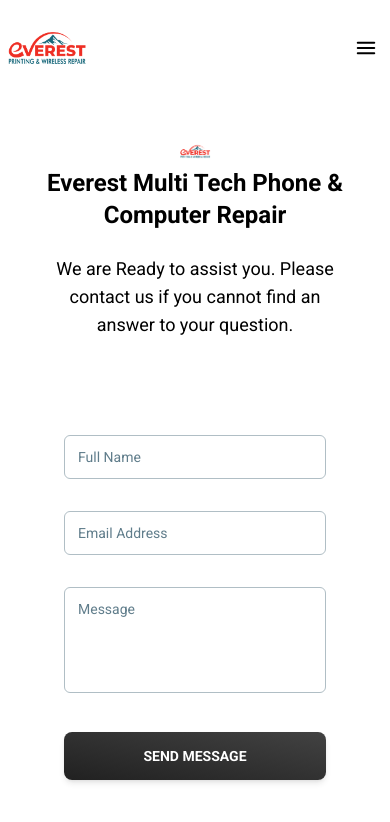
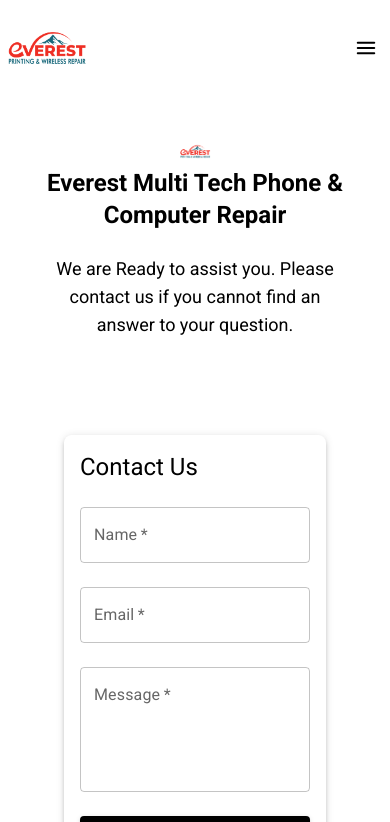
Before and after one commit to 123suresh/Everest-Multitech-Frontend, a React (Vite) app: page /contact in a window 390 px wide. Shown: the top 822 px of the page. Built offline with nearby package versions, Linux system fonts and the light colour scheme.

Commit message:
Added email functionality

```diff
--- a/package.json
+++ b/package.json
@@ -9,6 +9,7 @@
     "preview": "vite preview"
   },
   "dependencies": {
+    "@emailjs/browser": "^4.4.1",
     "@emotion/react": "^11.14.0",
     "@emotion/styled": "^11.14.0",
     "@heroicons/react": "2.0.18",
--- a/src/App.jsx
+++ b/src/App.jsx
@@ -7,7 +7,7 @@
 
   return (
     <>
-      <div className="w-full"> {/* Removed fixed positioning */}
+      <div>
         <Navbar routes={routes} />
       </div>
 
--- /dev/null
+++ b/src/components/email/EmailTemp.jsx
@@ -0,0 +1,42 @@
+import React, { useRef, useState } from "react";
+import emailjs from "@emailjs/browser";
+import { TextField, Button, Box, Typography, Alert } from "@mui/material";
+
+export const EmailTemp = () => {
+  const form = useRef();
+  const [success, setSuccess] = useState(null);
+
+  const sendEmail = (e) => {
+    e.preventDefault();
+
+    emailjs
+      .sendForm("service_kdpfg9q", "template_i40778q", form.current, {
+        publicKey: "EZvKR7t9vzJR3MvcX",
+      })
+      .then(
+        () => {
+          setSuccess("Email sent successfully!");
+        },
+        (error) => {
+          setSuccess(`Failed to send email: ${error.text}`);
+        }
+      );
+  };
+
+  return (
+    <Box component="form" ref={form} onSubmit={sendEmail} sx={{ mx: "auto", p: 2, boxShadow: 3, borderRadius: 2 }}>
+    <Typography variant="h5" gutterBottom>
+      Contact Us
+    </Typography>
+    {success && <Alert severity={success.includes("Failed") ? "error" : "success"}>{success}</Alert>}
+    <TextField fullWidth label="Name" name="from_name" margin="normal" required />
+    <TextField fullWidth label="Email" name="user_email" type="email" margin="normal" required />
+    <TextField fullWidth label="Message" name="message" multiline rows={4} margin="normal" required />
+    <Button type="submit" variant="contained"  fullWidth sx={{ mt: 2, backgroundColor:"#000000" }}>
+      Send
+    </Button>
+  </Box>
+  );
+};
+
+export default EmailTemp;
--- a/src/pages/Contact.jsx
+++ b/src/pages/Contact.jsx
@@ -1,18 +1,36 @@
 import React from 'react';
-import { Grid } from '@mui/material';
 import {
-    Card,
-    CardBody,
-    CardHeader,
-    Typography,
     Button,
-    IconButton,
     Input,
     Textarea,
-    Checkbox,
 } from "@material-tailwind/react";
+import { useRef, useState } from "react";
+import emailjs from "@emailjs/browser";
+import { TextField, Box, Typography, Alert, Grid } from "@mui/material";
+import {EmailTemp} from "../components/email/EmailTemp";
 
 function Contact() {
+
+    const form = useRef();
+    const [success, setSuccess] = useState(null);
+
+    const sendEmail = (e) => {
+      e.preventDefault();
+
+      emailjs
+        .sendForm("service_kdpfg9q", "template_i40778q", form.current, {
+          publicKey: "EZvKR7t9vzJR3MvcX",
+        })
+        .then(
+          () => {
+            setSuccess("Email sent successfully!");
+          },
+          (error) => {
+            setSuccess(`Failed to send email: ${error.text}`);
+          }
+        );
+    };
+
     return (
         <div className="bg-white pl-10 pr-10">
 
@@ -41,43 +59,20 @@
 
             <div className="grid grid-cols-1 md:grid-cols-2 gap-6 mt-10">
                 <div className="p-6">
-                    <form className="w-full">
-                        <div className="mb-8">
-                            <Input
-                                variant="outlined"
-                                size="lg"
-                                label="Full Name"
-                                fullWidth
-                                className="text-2xl"
-                            />
-                        </div>
+                    {/* <Box component="form" ref={form} onSubmit={sendEmail} sx={{ mx: "auto", p: 2, boxShadow: 3, borderRadius: 2 }}>
+                      <Typography variant="h5" gutterBottom>
+                        Contact Us
+                      </Typography>
+                      {success && <Alert severity={success.includes("Failed") ? "error" : "success"}>{success}</Alert>}
+                      <TextField fullWidth label="Name" name="from_name" margin="normal" required />
+                      <TextField fullWidth label="Email" name="user_email" type="email" margin="normal" required />
+                      <TextField fullWidth label="Message" name="message" multiline rows={4} margin="normal" required />
+                      <Button type="submit" variant="contained" color="primary" fullWidth sx={{ mt: 2 }}>
+                        Send
+                      </Button>
+                    </Box> */}
 
-                        <div className="mb-8">
-                            <Input
-                                variant="outlined"
-                                size="lg"
-                                label="Email Address"
-                                fullWidth
-                                className="text-2xl"
-                            />
-                        </div>
-
-                        <div className="mb-8">
-                            <Textarea
-                                variant="outlined"
-                                size="lg"
-                                label="Message"
-                                rows={4}
-                                fullWidth
-                                className="text-2xl"
-                            />
-                        </div>
-
-                        <Button variant="gradient" size="lg" className="mt-8" fullWidth sx={{ backgroundColor: "#ff6000" }}>
-                            Send Message
-                        </Button>
-                    </form>
-
+                    <EmailTemp/>
 
                 </div>
 
@@ -92,7 +87,6 @@
                         <h3 className="text-3xl font-bold text-gray-800 mb-4">Hours</h3>
                         <h4 className="text-2xl text-gray-600">
                             <Grid container spacing={3}>
-                                {/* <Grid item><h4 className="text-2xl text-gray-600 mb-2">Open today:</h4></Grid> */}
                                 <Grid item><h4 className="text-2xl mb-2" style={{ color: "#ff6000" }}>10:00 am - 7:00pm</h4></Grid>
                             </Grid>
                         </h4>
@@ -100,7 +94,7 @@
                 </div>
             </div>
 
-            <div><iframe width="100%" height="400" frameborder="0" scrolling="no" marginheight="0" marginwidth="0" src="https://maps.google.com/maps?width=100%25&amp;height=400&amp;hl=en&amp;q=1929%20Baltimore-Reynoldsburg%20Rd%20Reynoldsburg,%20OH%2043068+(Everest%20Multi%20Tech)&amp;t=&amp;z=14&amp;ie=UTF8&amp;iwloc=B&amp;output=embed"><a href="https://www.gps.ie/">cat gps tracker</a></iframe></div>
+            <div style={{marginTop:"30px"}}><iframe width="100%" height="400" frameborder="0" scrolling="no" marginheight="0" marginwidth="0" src="https://maps.google.com/maps?width=100%25&amp;height=400&amp;hl=en&amp;q=1929%20Baltimore-Reynoldsburg%20Rd%20Reynoldsburg,%20OH%2043068+(Everest%20Multi%20Tech)&amp;t=&amp;z=14&amp;ie=UTF8&amp;iwloc=B&amp;output=embed"><a href="https://www.gps.ie/">cat gps tracker</a></iframe></div>
 
         </div>
     );
--- a/src/pages/ITService.jsx
+++ b/src/pages/ITService.jsx
@@ -18,12 +18,12 @@
                    <Box
         sx={{
           textAlign: "center",
-          py: 10, // Increased padding for height
-          px: 4,
-          mx: 4,
+          // py: 10,
+          // px: 4,
+          // mx: 4,
           position: "relative",
           overflow: "hidden",
-          minHeight: "60vh", // Set a minimum height for the section
+          minHeight: "80vh", // Set a minimum height for the section
           display: "flex",
           alignItems: "center",
           justifyContent: "center",
--- a/src/pages/Microsoldering.jsx
+++ b/src/pages/Microsoldering.jsx
@@ -17,12 +17,12 @@
              <Box
         sx={{
           textAlign: "center",
-          py: 10, // Increased padding for height
-          px: 4,
-          mx: 4,
+          // py: 10, // Increased padding for height
+          // px: 4,
+          // mx: 4,
           position: "relative",
           overflow: "hidden",
-          minHeight: "60vh", // Set a minimum height for the section
+          minHeight: "80vh", // Set a minimum height for the section
           display: "flex",
           alignItems: "center",
           justifyContent: "center",
--- a/src/pages/home.jsx
+++ b/src/pages/home.jsx
@@ -1,11 +1,7 @@
 import React from "react";
 import {
   Card,
-  Typography,
-  Button,
-  IconButton,
-  Input,
-  Textarea,
+  Typography
 } from "@material-tailwind/react";
 import { PageTitle } from "@/widgets/layout";
 import { FeatureCard, TeamCard } from "@/widgets/cards";
@@ -19,11 +15,12 @@
 import {RepairSlidingImg} from '../everestdata/RepairData';
 import { Box } from "@mui/material";
 import {servicesData} from "../everestdata/servicesData"
+import {EmailTemp} from "../components/email/EmailTemp";
 
 export function Home() {
   return (
     <>
-      <div className="relative flex h-[80vh] content-center items-center justify-center pt-16 pb-32">
+      <div className="relative flex h-[80vh] content-center items-center justify-center">
         <video
           autoPlay
           loop
@@ -188,8 +185,10 @@
         <div className="container mx-auto">
           <PageTitle section="Contact Us" heading="Wants to contact us?">
             Complete this form and we will get back to you as soon as possible.
+            <br/>
+            Phone Number: <strong>(614) 282-7012</strong>
           </PageTitle>
-          <form className="mx-auto w-full mt-12 lg:w-5/12">
+          {/* <form className="mx-auto w-full mt-12 lg:w-5/12">
             <div className="mb-8 flex flex-col gap-8 md:flex-row">
               <Input variant="outlined" size="lg" label="Full Name" className="flex-1" />
               <Input variant="outlined" size="lg" label="Email Address" className="flex-1" />
@@ -198,7 +197,8 @@
             <Button variant="gradient" size="lg" className="mt-8" fullWidth>
               Send Message
             </Button>
-          </form>
+          </form> */}
+          <Box sx={{width:"100%", display: "flex", justifyContent: "center", alignItems: "center", py:"30px"}}><EmailTemp/></Box>
         </div>
       </section>
 
--- a/src/routes.jsx
+++ b/src/routes.jsx
@@ -12,17 +12,17 @@
 
 export const routes = [
   {
-    name: "home",
+    name: "HOME",
     path: "/home",
     element: <Home />,
   },
   {
-    name: "IT Service",
+    name: "IT SERVICE",
     path: "/itservice",
     element: <ITService/>,
   },
   {
-    name: "Repair",
+    name: "REPAIR",
     path: "/repair",
     element: <Repairs/>,
   },
@@ -37,17 +37,17 @@
   //   element: <SignIn />,
   // },
   {
-    name: "Micro-Soldering",
+    name: "MICRO-SOLDERING",
     path: "/microsoldering",
     element: <Microsoldering />,
   },
   {
-    name: "Printing",
+    name: "PRINTING",
     path: "/printing",
     element: <Printing />,
   },
   {
-    name: "Phone Carrier",
+    name: "PHONE CARRIER",
     path: "/carrierservice",
     element: <Carrier />,
   },
@@ -62,7 +62,7 @@
   //   element: <MoneySvc />,
   // },
   {
-    name: "Shipping Service",
+    name: "SHIPPING",
     path: "/shipping",
     element: <Shippingsvc />,
   },
@@ -73,7 +73,7 @@
   //   element: "",
   // },
   {
-    name: "Contact",
+    name: "CONTACT",
     path: "/contact",
     element: <Contact/>,
   },
```
Also changed, not shown: src/pages/Repairs.jsx (+6 -40 lines), 1 other file (tests, documents, lock files or other folders).
